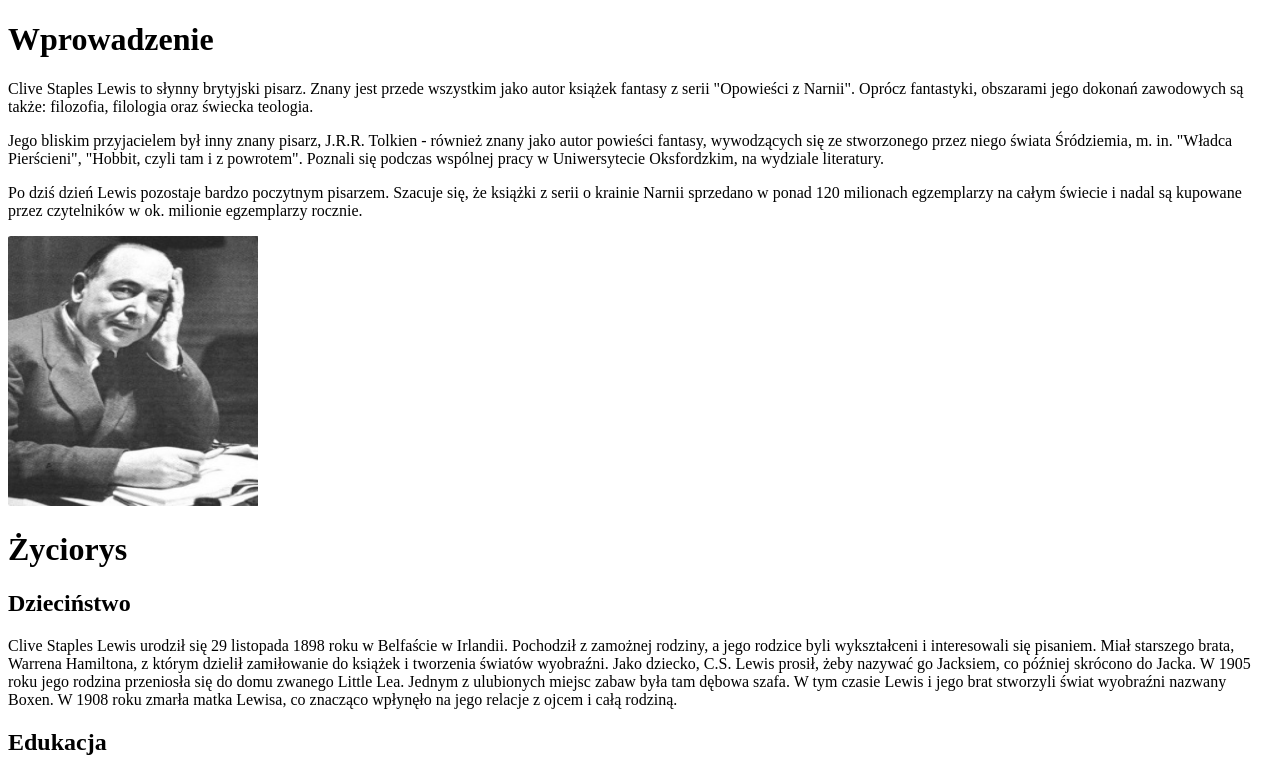
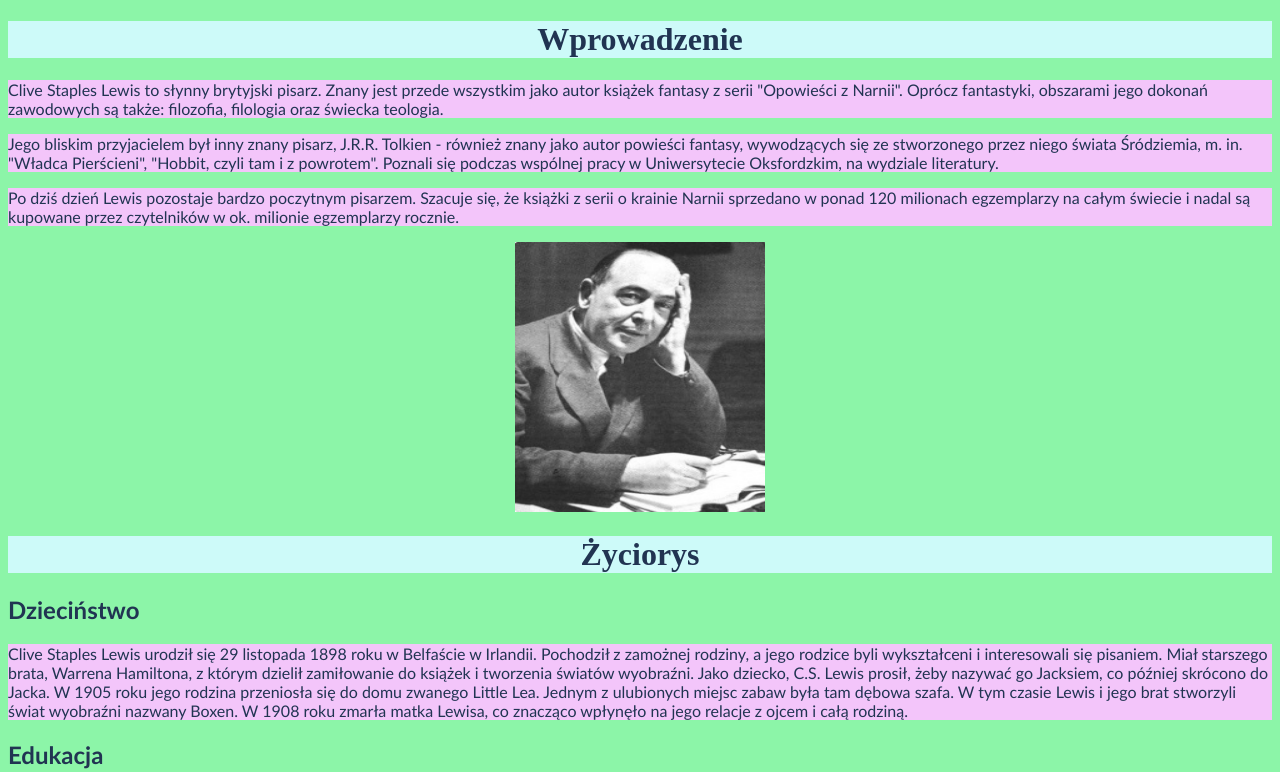
Before and after one commit to DawRad/C_S_Lewis, a plain HTML site: page index.html in a window 1280 px wide. Shown: the top 772 px of the page. Drawn offline with Linux system fonts and the light colour scheme.

Commit message:
Added style.css file to the project.

```diff
--- a/index.html
+++ b/index.html
@@ -4,6 +4,7 @@
 	<meta charset="UTF-8">
 	<meta name="author" content="DawRad">
 	<meta name="keywords" content="C. S. Lewis, fantastyka, Opowieści z Narnii, Narnia">
+	<link rel="stylesheet" type="text/css" href="style.css">
 	<title>C.S. Lewis</title>
 </head>
 <body>
@@ -11,7 +12,7 @@
 	<p>Clive Staples Lewis to słynny brytyjski pisarz. Znany jest przede wszystkim jako autor książek fantasy z serii "Opowieści z Narnii". Oprócz fantastyki, obszarami jego dokonań zawodowych są także: filozofia, filologia oraz świecka teologia.</p>
     <p>Jego bliskim przyjacielem był inny znany pisarz, J.R.R. Tolkien - również znany jako autor powieści fantasy, wywodzących się ze stworzonego przez niego świata Śródziemia, m. in. "Władca Pierścieni", "Hobbit, czyli tam i z powrotem". Poznali się podczas wspólnej pracy w Uniwersytecie Oksfordzkim, na wydziale literatury.</p>
     <p>Po dziś dzień Lewis pozostaje bardzo poczytnym pisarzem. Szacuje się, że książki z serii o krainie Narnii sprzedano w ponad 120 milionach egzemplarzy na całym świecie i nadal są kupowane przez czytelników w ok. milionie egzemplarzy rocznie.</p>
-	<img src="gfx\CSLewis.jpg" alt="Zdjęcie C.S. Lewisa" width="250" height="270">
+	<div align="center"><img src="gfx\CSLewis.jpg" alt="Zdjęcie C.S. Lewisa" width="250" height="270"></div>
 
 	<h1 id="Życiorys">Życiorys</h1>
 
--- /dev/null
+++ b/style.css
@@ -0,0 +1,13 @@
+body {
+	background-color: #8cf5a8;
+	font-family: calibri;
+	color: #213452;
+}
+p {
+	background-color: #f3c5fa;
+}
+h1 {
+	background-color: #cdfaf9;
+	font-family: algerian;
+	text-align: center;
+}
```
